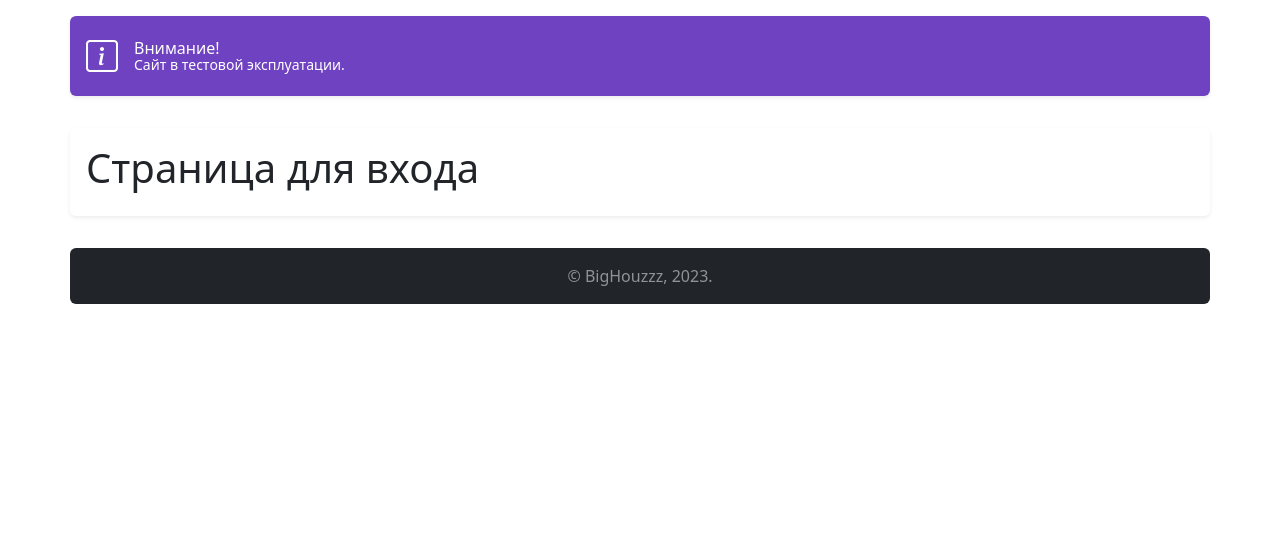
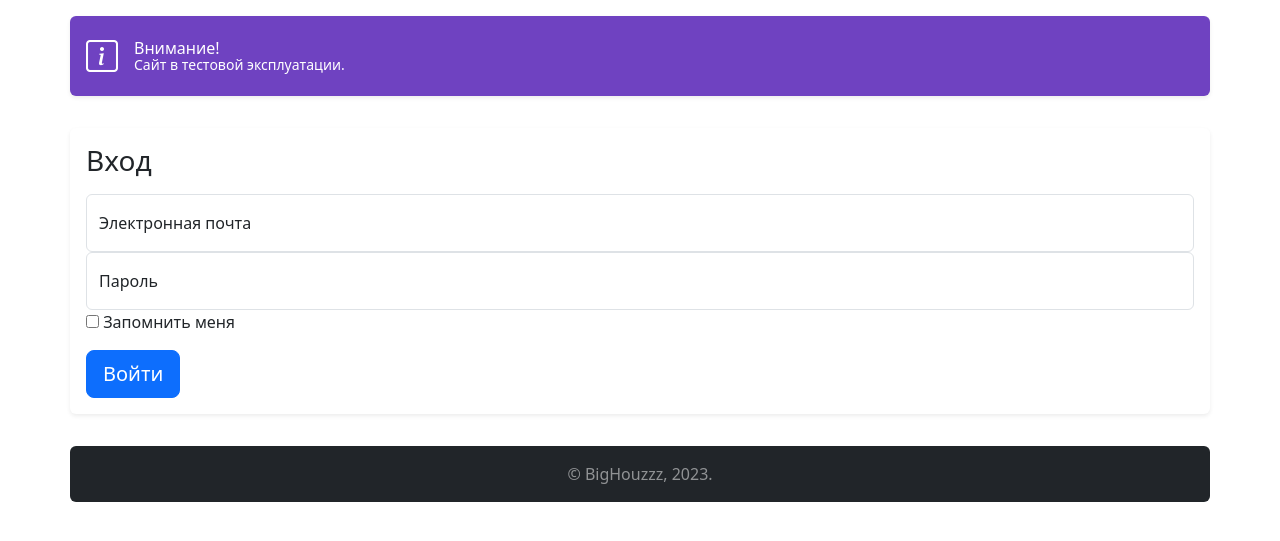
Before and after one commit to botalov-pro/BigHouzzz, a Django app: page /auth/login/ in a window 1280 px wide. Shown: the part 56-597 px from the top of the page. Run offline with Django 4.2, Linux system fonts and the light colour scheme; some libraries are stand-ins or nearby versions.

Commit message:
modify login form

```diff
--- a/templates/users/login.html
+++ b/templates/users/login.html
@@ -1,5 +1,21 @@
 {% extends "base.html" %}
 {% block title %}Войти{% endblock %}
 {% block content %}
-<h1>Страница для входа</h1>
+<form>
+    <h1 class="h3 mb-3 fw-normal">Вход</h1>
+    <div class="form-floating">
+        <input type="email" class="form-control" id="floatingInput" placeholder="ivanov@mail.ru">
+        <label for="floatingInput">Электронная почта</label>
+    </div>
+    <div class="form-floating">
+        <input type="password" class="form-control" id="floatingPassword" placeholder="Пароль">
+        <label for="floatingPassword">Пароль</label>
+    </div>
+    <div class="checkbox mb-3">
+        <label>
+            <input type="checkbox" value="remember-me"> Запомнить меня
+        </label>
+    </div>
+    <button class="btn btn-lg btn-primary" type="submit">Войти</button>
+</form>
 {% endblock %}
```
